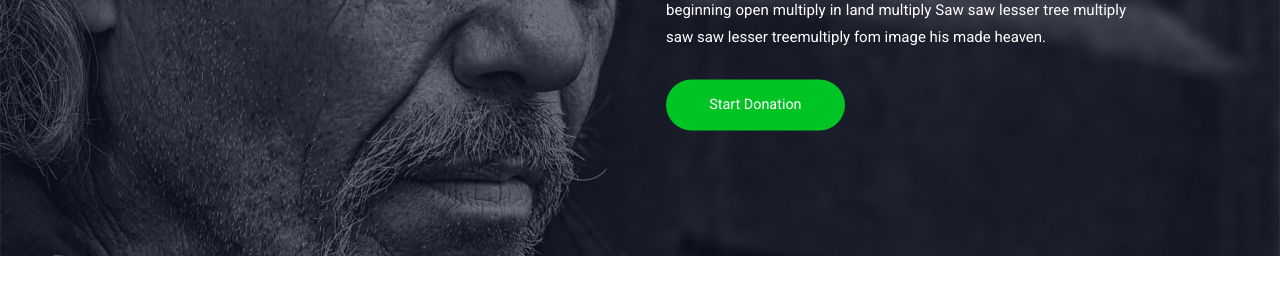
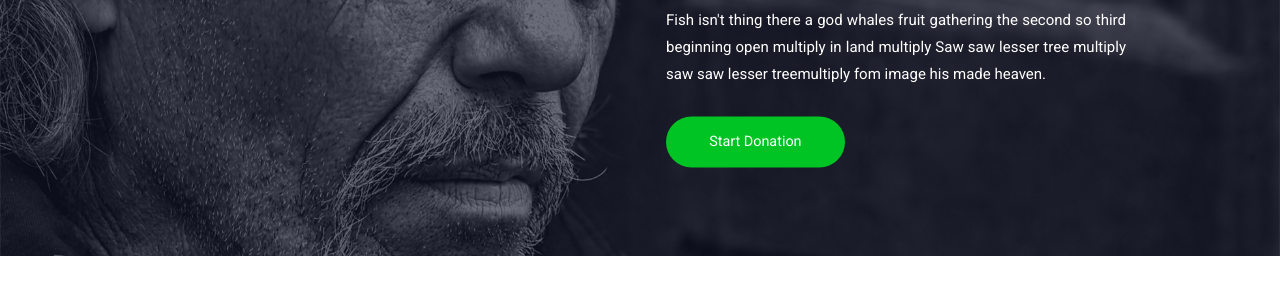
Before and after one commit to TheeWebMaster/Charity, a website: page app/index.html in a window 1280 px wide. Shown: the part 262-552 px from the top of the page. Drawn offline with nearby package versions, Linux system fonts and the light colour scheme; a web font is replaced by a local one.

Commit message:
repositionnning the large-hero text-area

```diff
--- a/app/assets/styles/modules/_position-centered.css
+++ b/app/assets/styles/modules/_position-centered.css
@@ -4,7 +4,7 @@
   left: 50%;
   transform: translate(-50%, -50%);
   &--semi-centered {
-    top: 45%;
+    top: 52%;
     @mixin atLarge {
       left: 70%;
     }
--- a/app/temp/styles/styles.css
+++ b/app/temp/styles/styles.css
@@ -299,7 +299,7 @@ picture img{
           transform: translate(-50%, -50%);
 }
 .position-centered--semi-centered {
-    top: 45%;
+    top: 52%;
   }
 @media (min-width: 1200px) {
 .position-centered--semi-centered {
```
